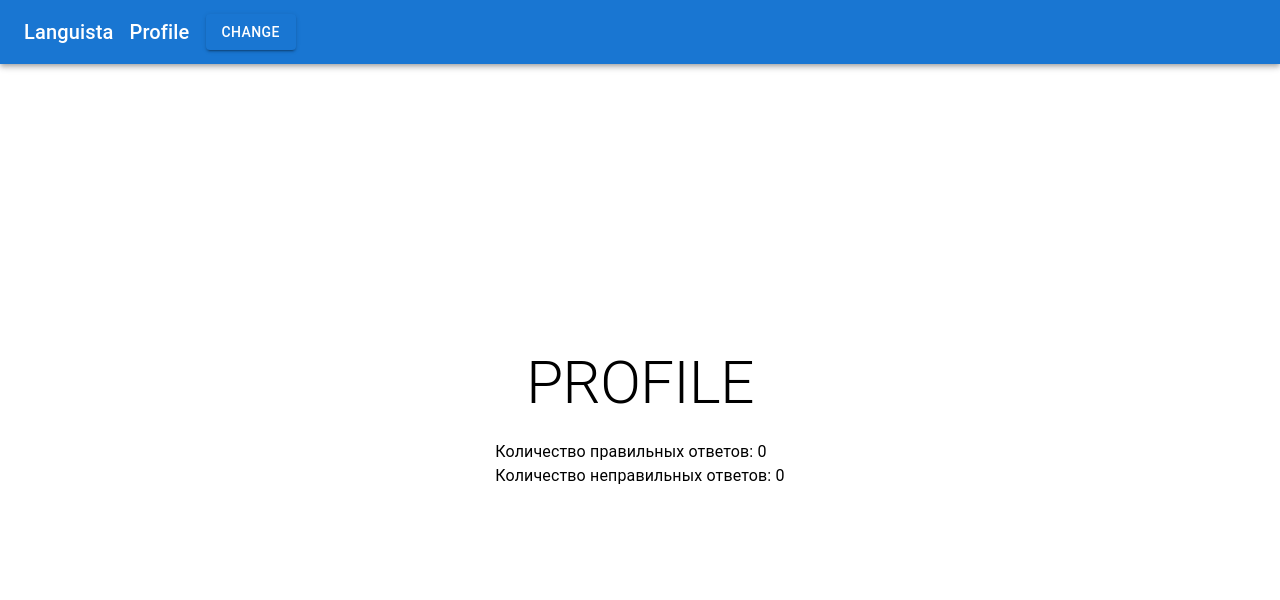
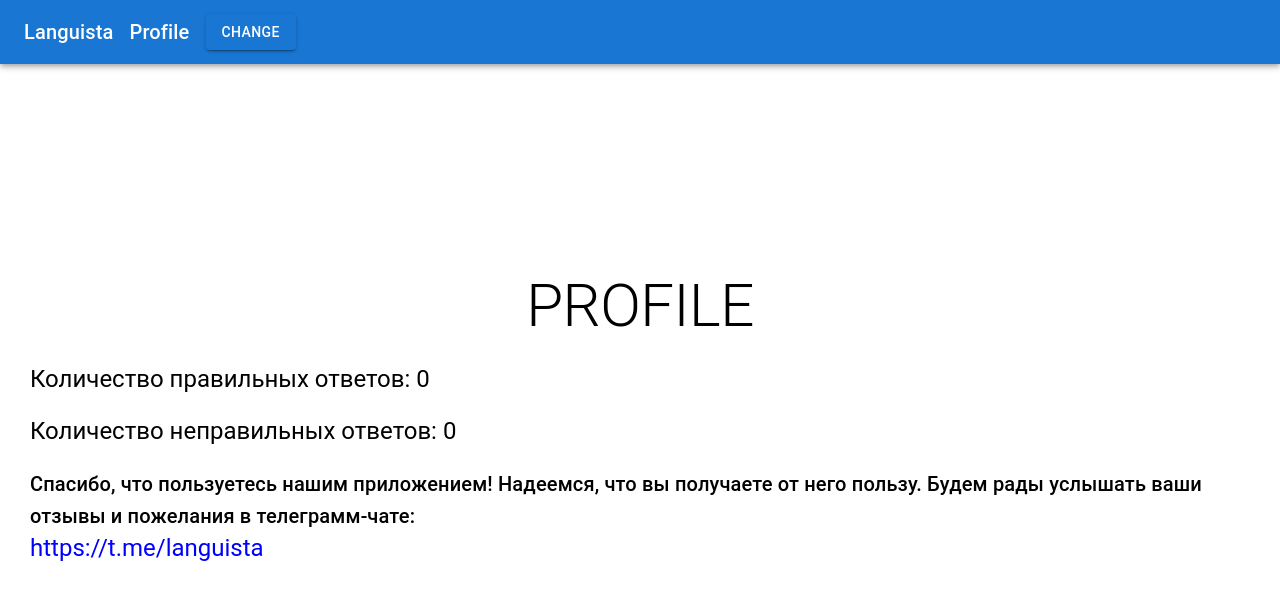
Before and after one commit to maratismodest/languista, a React (Create React App) app: page /profile in a window 1280 px wide. Shown: the top 600 px of the page. Built offline with nearby package versions, Linux system fonts and the light colour scheme.

Commit message:
Update Profile.tsx

```diff
--- a/src/components/Profile/Profile.tsx
+++ b/src/components/Profile/Profile.tsx
@@ -18,13 +18,22 @@ const Profile = () => {
     return (
         <div>
             <Typography align='center' variant="h2" gutterBottom>PROFILE</Typography>
-            <Typography>
+            <Typography variant="h5">
                 Количество правильных ответов: {correct}
             </Typography>
-            <Typography>
+            <br/>
+            <Typography variant="h5">
                 Количество неправильных ответов: {wrong}
             </Typography>
-            <MyBase />
+            <br/>
+            <Typography variant="h6">
+                Спасибо, что пользуетесь нашим приложением! Надеемся, что вы получаете от него пользу. Будем рады
+                услышать ваши отзывы и пожелания в телеграмм-чате:
+            </Typography>
+            <Typography variant="h5">
+                <a href='https://t.me/languista' style={{color: 'blue'}}>https://t.me/languista</a>
+            </Typography>
+            <MyBase/>
         </div>
     );
 };
```
